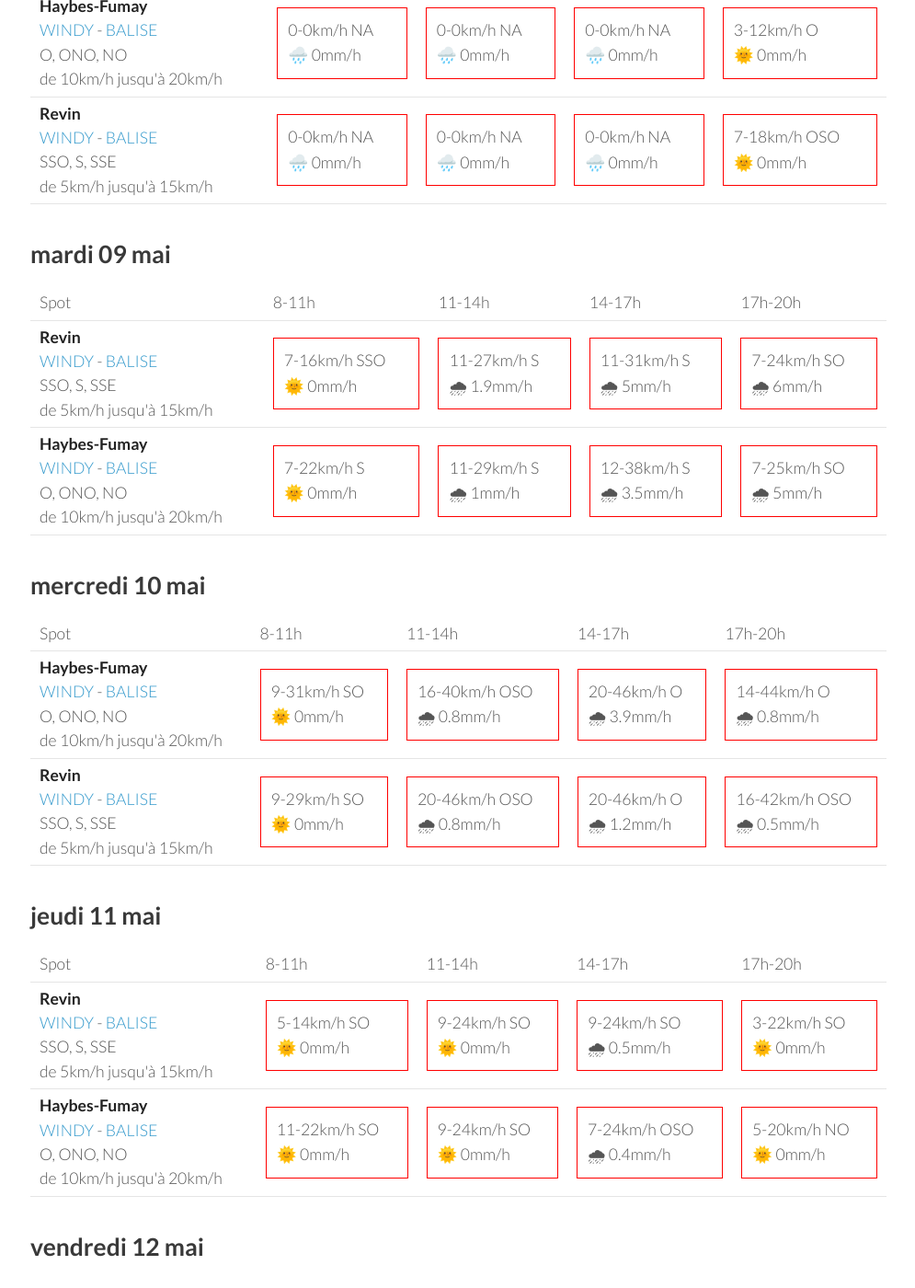
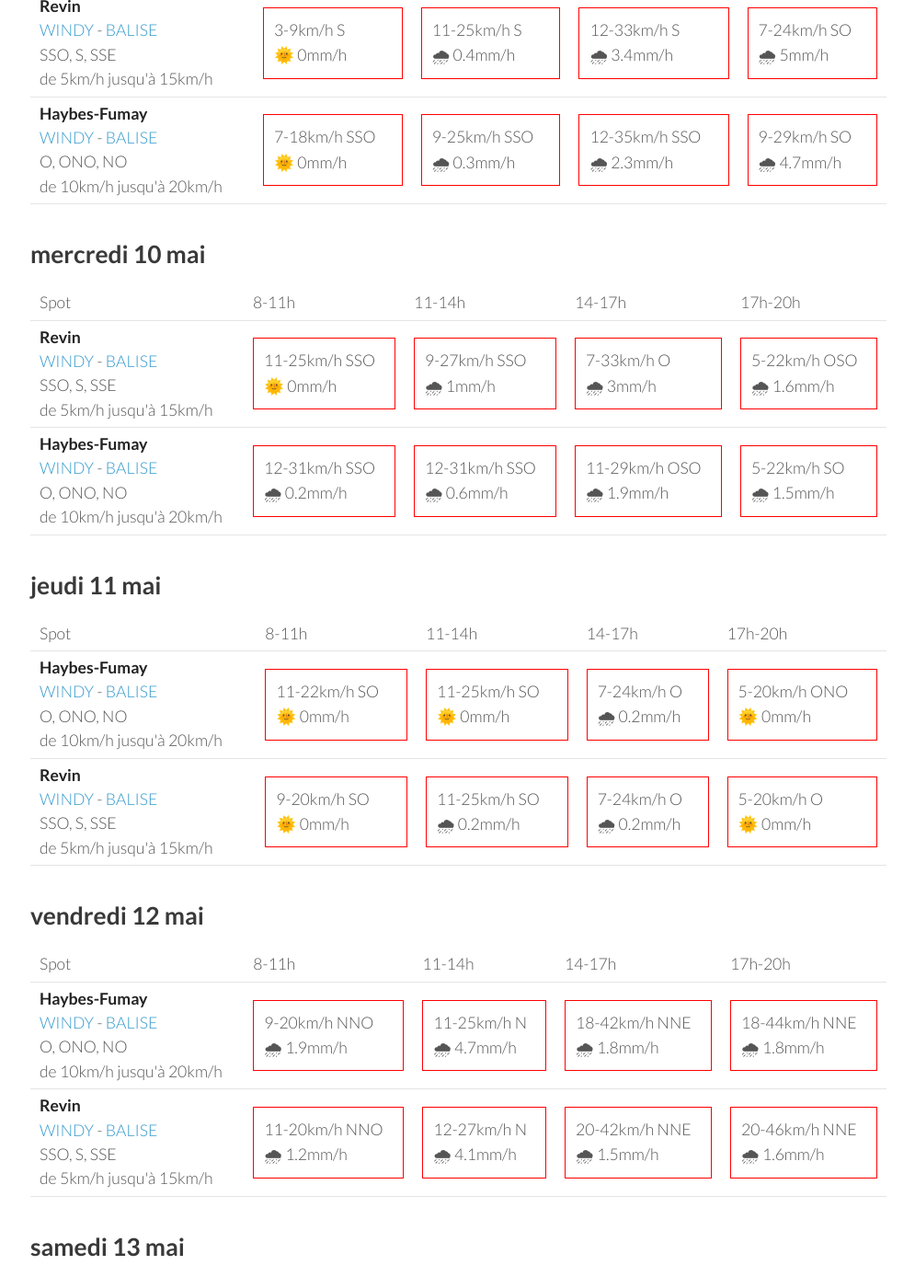
Before and after one commit to parapente-dans-le-nord/parapente-dans-le-nord.github.io, a Jekyll site: the page built from ardennes.markdown, in a window 1280 px wide and 1400 px high, scrolled down 378 px. Shown: the whole window at 92% size, without its empty margins (25-1020 px from the left). Built offline with Jekyll 4.4.1, drawn with Linux system fonts in a browser that asks for light colours; some of the changed text lies outside the part shown.

Commit message:
update index.markdown

```diff
--- a/ardennes.markdown
+++ b/ardennes.markdown
@@ -7,42 +7,8 @@ title:  "Tous les spots"
 {: .links}
 
 # Prevision Windy, modèle Arome
-page mise à jour le lundi 08 mai 22:10
+page mise à jour le mardi 09 mai 06:10
 
-## lundi 08 mai
-
-{::nomarkdown}
-<table>
-  <tbody>
-    <tr>
-      <td>Spot</td>
-      <td>8-11h</td>
-      <td>11-14h</td>
-      <td>14-17h</td>
-      <td>17h-20h</td>
-    </tr>
-<tr>
-        <td><strong>Haybes-Fumay</strong><br><a href="https://windy.com/49.998/4.715?49.913,4.738,10">WINDY</a> - <span class=""><a href="http://www.balisemeteo.com/balise.php?idBalise=104">BALISE</a> </span><br> <span class="vent-favorable">O, ONO, NO</span><br><span class="force-vent">de 10km/h jusqu'à 20km/h</span> </td>
-
-            <td><div class="not-flyable"><p>0-0km/h NA</p><p>🌧️ 0mm/h</p></div></td>
-            <td><div class="not-flyable"><p>0-0km/h NA</p><p>🌧️ 0mm/h</p></div></td>
-            <td><div class="not-flyable"><p>0-0km/h NA</p><p>🌧️ 0mm/h</p></div></td>
-            <td><div class="not-flyable"><p>3-12km/h O</p><p>🌞 0mm/h</p></div></td>
-
-    </tr>
-<tr>
-        <td><strong>Revin</strong><br><a href="https://windy.com/49.948/4.625?49.543,4.625,8">WINDY</a> - <span class=""><a href="http://www.balisemeteo.com/balise.php?idBalise=5019">BALISE</a> </span><br> <span class="vent-favorable">SSO, S, SSE</span><br><span class="force-vent">de 5km/h jusqu'à 15km/h</span> </td>
-
-            <td><div class="not-flyable"><p>0-0km/h NA</p><p>🌧️ 0mm/h</p></div></td>
-            <td><div class="not-flyable"><p>0-0km/h NA</p><p>🌧️ 0mm/h</p></div></td>
-            <td><div class="not-flyable"><p>0-0km/h NA</p><p>🌧️ 0mm/h</p></div></td>
-            <td><div class="not-flyable"><p>7-18km/h OSO</p><p>🌞 0mm/h</p></div></td>
-
-    </tr>
-
-</tbody>
-</table>
-{:/}
 ## mardi 09 mai
 
 {::nomarkdown}
@@ -58,20 +24,20 @@ page mise à jour le lundi 08 mai 22:10
 <tr>
         <td><strong>Revin</strong><br><a href="https://windy.com/49.948/4.625?49.543,4.625,8">WINDY</a> - <span class=""><a href="http://www.balisemeteo.com/balise.php?idBalise=5019">BALISE</a> </span><br> <span class="vent-favorable">SSO, S, SSE</span><br><span class="force-vent">de 5km/h jusqu'à 15km/h</span> </td>
 
-            <td><div class="not-flyable"><p>7-16km/h SSO</p><p>🌞 0mm/h</p></div></td>
-            <td><div class="not-flyable"><p>11-27km/h S</p><p>🌧 1.9mm/h</p></div></td>
-            <td><div class="not-flyable"><p>11-31km/h S</p><p>🌧 5mm/h</p></div></td>
-            <td><div class="not-flyable"><p>7-24km/h SO</p><p>🌧 6mm/h</p></div></td>
+            <td><div class="not-flyable"><p>3-9km/h S</p><p>🌞 0mm/h</p></div></td>
+            <td><div class="not-flyable"><p>11-25km/h S</p><p>🌧 0.4mm/h</p></div></td>
+            <td><div class="not-flyable"><p>12-33km/h S</p><p>🌧 3.4mm/h</p></div></td>
+            <td><div class="not-flyable"><p>7-24km/h SO</p><p>🌧 5mm/h</p></div></td>
 
 
     </tr>
 <tr>
         <td><strong>Haybes-Fumay</strong><br><a href="https://windy.com/49.998/4.715?49.913,4.738,10">WINDY</a> - <span class=""><a href="http://www.balisemeteo.com/balise.php?idBalise=104">BALISE</a> </span><br> <span class="vent-favorable">O, ONO, NO</span><br><span class="force-vent">de 10km/h jusqu'à 20km/h</span> </td>
 
-            <td><div class="not-flyable"><p>7-22km/h S</p><p>🌞 0mm/h</p></div></td>
-            <td><div class="not-flyable"><p>11-29km/h S</p><p>🌧 1mm/h</p></div></td>
-            <td><div class="not-flyable"><p>12-38km/h S</p><p>🌧 3.5mm/h</p></div></td>
-            <td><div class="not-flyable"><p>7-25km/h SO</p><p>🌧 5mm/h</p></div></td>
+            <td><div class="not-flyable"><p>7-18km/h SSO</p><p>🌞 0mm/h</p></div></td>
+            <td><div class="not-flyable"><p>9-25km/h SSO</p><p>🌧 0.3mm/h</p></div></td>
+            <td><div class="not-flyable"><p>12-35km/h SSO</p><p>🌧 2.3mm/h</p></div></td>
+            <td><div class="not-flyable"><p>9-29km/h SO</p><p>🌧 4.7mm/h</p></div></td>
 
 
     </tr>
@@ -92,22 +58,22 @@ page mise à jour le lundi 08 mai 22:10
       <td>17h-20h</td>
     </tr>
 <tr>
-        <td><strong>Haybes-Fumay</strong><br><a href="https://windy.com/49.998/4.715?49.913,4.738,10">WINDY</a> - <span class=""><a href="http://www.balisemeteo.com/balise.php?idBalise=104">BALISE</a> </span><br> <span class="vent-favorable">O, ONO, NO</span><br><span class="force-vent">de 10km/h jusqu'à 20km/h</span> </td>
+        <td><strong>Revin</strong><br><a href="https://windy.com/49.948/4.625?49.543,4.625,8">WINDY</a> - <span class=""><a href="http://www.balisemeteo.com/balise.php?idBalise=5019">BALISE</a> </span><br> <span class="vent-favorable">SSO, S, SSE</span><br><span class="force-vent">de 5km/h jusqu'à 15km/h</span> </td>
 
-            <td><div class="not-flyable"><p>9-31km/h SO</p><p>🌞 0mm/h</p></div></td>
-            <td><div class="not-flyable"><p>16-40km/h OSO</p><p>🌧 0.8mm/h</p></div></td>
-            <td><div class="not-flyable"><p>20-46km/h O</p><p>🌧 3.9mm/h</p></div></td>
-            <td><div class="not-flyable"><p>14-44km/h O</p><p>🌧 0.8mm/h</p></div></td>
+            <td><div class="not-flyable"><p>11-25km/h SSO</p><p>🌞 0mm/h</p></div></td>
+            <td><div class="not-flyable"><p>9-27km/h SSO</p><p>🌧 1mm/h</p></div></td>
+            <td><div class="not-flyable"><p>7-33km/h O</p><p>🌧 3mm/h</p></div></td>
+            <td><div class="not-flyable"><p>5-22km/h OSO</p><p>🌧 1.6mm/h</p></div></td>
 
 
     </tr>
 <tr>
-        <td><strong>Revin</strong><br><a href="https://windy.com/49.948/4.625?49.543,4.625,8">WINDY</a> - <span class=""><a href="http://www.balisemeteo.com/balise.php?idBalise=5019">BALISE</a> </span><br> <span class="vent-favorable">SSO, S, SSE</span><br><span class="force-vent">de 5km/h jusqu'à 15km/h</span> </td>
+        <td><strong>Haybes-Fumay</strong><br><a href="https://windy.com/49.998/4.715?49.913,4.738,10">WINDY</a> - <span class=""><a href="http://www.balisemeteo.com/balise.php?idBalise=104">BALISE</a> </span><br> <span class="vent-favorable">O, ONO, NO</span><br><span class="force-vent">de 10km/h jusqu'à 20km/h</span> </td>
 
-            <td><div class="not-flyable"><p>9-29km/h SO</p><p>🌞 0mm/h</p></div></td>
-            <td><div class="not-flyable"><p>20-46km/h OSO</p><p>🌧 0.8mm/h</p></div></td>
-            <td><div class="not-flyable"><p>20-46km/h O</p><p>🌧 1.2mm/h</p></div></td>
-            <td><div class="not-flyable"><p>16-42km/h OSO</p><p>🌧 0.5mm/h</p></div></td>
+            <td><div class="not-flyable"><p>12-31km/h SSO</p><p>🌧 0.2mm/h</p></div></td>
+            <td><div class="not-flyable"><p>12-31km/h SSO</p><p>🌧 0.6mm/h</p></div></td>
+            <td><div class="not-flyable"><p>11-29km/h OSO</p><p>🌧 1.9mm/h</p></div></td>
+            <td><div class="not-flyable"><p>5-22km/h SO</p><p>🌧 1.5mm/h</p></div></td>
 
 
     </tr>
@@ -128,22 +94,22 @@ page mise à jour le lundi 08 mai 22:10
       <td>17h-20h</td>
     </tr>
 <tr>
-        <td><strong>Revin</strong><br><a href="https://windy.com/49.948/4.625?49.543,4.625,8">WINDY</a> - <span class=""><a href="http://www.balisemeteo.com/balise.php?idBalise=5019">BALISE</a> </span><br> <span class="vent-favorable">SSO, S, SSE</span><br><span class="force-vent">de 5km/h jusqu'à 15km/h</span> </td>
+        <td><strong>Haybes-Fumay</strong><br><a href="https://windy.com/49.998/4.715?49.913,4.738,10">WINDY</a> - <span class=""><a href="http://www.balisemeteo.com/balise.php?idBalise=104">BALISE</a> </span><br> <span class="vent-favorable">O, ONO, NO</span><br><span class="force-vent">de 10km/h jusqu'à 20km/h</span> </td>
 
-            <td><div class="not-flyable"><p>5-14km/h SO</p><p>🌞 0mm/h</p></div></td>
-            <td><div class="not-flyable"><p>9-24km/h SO</p><p>🌞 0mm/h</p></div></td>
-            <td><div class="not-flyable"><p>9-24km/h SO</p><p>🌧 0.5mm/h</p></div></td>
-            <td><div class="not-flyable"><p>3-22km/h SO</p><p>🌞 0mm/h</p></div></td>
+            <td><div class="not-flyable"><p>11-22km/h SO</p><p>🌞 0mm/h</p></div></td>
+            <td><div class="not-flyable"><p>11-25km/h SO</p><p>🌞 0mm/h</p></div></td>
+            <td><div class="not-flyable"><p>7-24km/h O</p><p>🌧 0.2mm/h</p></div></td>
+            <td><div class="not-flyable"><p>5-20km/h ONO</p><p>🌞 0mm/h</p></div></td>
 
 
     </tr>
 <tr>
-        <td><strong>Haybes-Fumay</strong><br><a href="https://windy.com/49.998/4.715?49.913,4.738,10">WINDY</a> - <span class=""><a href="http://www.balisemeteo.com/balise.php?idBalise=104">BALISE</a> </span><br> <span class="vent-favorable">O, ONO, NO</span><br><span class="force-vent">de 10km/h jusqu'à 20km/h</span> </td>
+        <td><strong>Revin</strong><br><a href="https://windy.com/49.948/4.625?49.543,4.625,8">WINDY</a> - <span class=""><a href="http://www.balisemeteo.com/balise.php?idBalise=5019">BALISE</a> </span><br> <span class="vent-favorable">SSO, S, SSE</span><br><span class="force-vent">de 5km/h jusqu'à 15km/h</span> </td>
 
-            <td><div class="not-flyable"><p>11-22km/h SO</p><p>🌞 0mm/h</p></div></td>
-            <td><div class="not-flyable"><p>9-24km/h SO</p><p>🌞 0mm/h</p></div></td>
-            <td><div class="not-flyable"><p>7-24km/h OSO</p><p>🌧 0.4mm/h</p></div></td>
-            <td><div class="not-flyable"><p>5-20km/h NO</p><p>🌞 0mm/h</p></div></td>
+            <td><div class="not-flyable"><p>9-20km/h SO</p><p>🌞 0mm/h</p></div></td>
+            <td><div class="not-flyable"><p>11-25km/h SO</p><p>🌧 0.2mm/h</p></div></td>
+            <td><div class="not-flyable"><p>7-24km/h O</p><p>🌧 0.2mm/h</p></div></td>
+            <td><div class="not-flyable"><p>5-20km/h O</p><p>🌞 0mm/h</p></div></td>
 
 
     </tr>
@@ -164,22 +130,22 @@ page mise à jour le lundi 08 mai 22:10
       <td>17h-20h</td>
     </tr>
 <tr>
-        <td><strong>Revin</strong><br><a href="https://windy.com/49.948/4.625?49.543,4.625,8">WINDY</a> - <span class=""><a href="http://www.balisemeteo.com/balise.php?idBalise=5019">BALISE</a> </span><br> <span class="vent-favorable">SSO, S, SSE</span><br><span class="force-vent">de 5km/h jusqu'à 15km/h</span> </td>
+        <td><strong>Haybes-Fumay</strong><br><a href="https://windy.com/49.998/4.715?49.913,4.738,10">WINDY</a> - <span class=""><a href="http://www.balisemeteo.com/balise.php?idBalise=104">BALISE</a> </span><br> <span class="vent-favorable">O, ONO, NO</span><br><span class="force-vent">de 10km/h jusqu'à 20km/h</span> </td>
 
-            <td><div class="not-flyable"><p>11-22km/h N</p><p>🌞 0mm/h</p></div></td>
-            <td><div class="not-flyable"><p>18-37km/h NNE</p><p>🌞 0mm/h</p></div></td>
-            <td><div class="not-flyable"><p>18-40km/h N</p><p>🌧 1.6mm/h</p></div></td>
-            <td><div class="not-flyable"><p>22-46km/h N</p><p>🌧 1.4mm/h</p></div></td>
+            <td><div class="not-flyable"><p>9-20km/h NNO</p><p>🌧 1.9mm/h</p></div></td>
+            <td><div class="not-flyable"><p>11-25km/h N</p><p>🌧 4.7mm/h</p></div></td>
+            <td><div class="not-flyable"><p>18-42km/h NNE</p><p>🌧 1.8mm/h</p></div></td>
+            <td><div class="not-flyable"><p>18-44km/h NNE</p><p>🌧 1.8mm/h</p></div></td>
 
 
     </tr>
 <tr>
-        <td><strong>Haybes-Fumay</strong><br><a href="https://windy.com/49.998/4.715?49.913,4.738,10">WINDY</a> - <span class=""><a href="http://www.balisemeteo.com/balise.php?idBalise=104">BALISE</a> </span><br> <span class="vent-favorable">O, ONO, NO</span><br><span class="force-vent">de 10km/h jusqu'à 20km/h</span> </td>
+        <td><strong>Revin</strong><br><a href="https://windy.com/49.948/4.625?49.543,4.625,8">WINDY</a> - <span class=""><a href="http://www.balisemeteo.com/balise.php?idBalise=5019">BALISE</a> </span><br> <span class="vent-favorable">SSO, S, SSE</span><br><span class="force-vent">de 5km/h jusqu'à 15km/h</span> </td>
 
-            <td><div class="not-flyable"><p>12-25km/h N</p><p>🌞 0mm/h</p></div></td>
-            <td><div class="not-flyable"><p>16-33km/h N</p><p>🌧 1.8mm/h</p></div></td>
-            <td><div class="not-flyable"><p>18-42km/h NNE</p><p>🌧 1.8mm/h</p></div></td>
-            <td><div class="not-flyable"><p>18-44km/h NNE</p><p>🌧 1.8mm/h</p></div></td>
+            <td><div class="not-flyable"><p>11-20km/h NNO</p><p>🌧 1.2mm/h</p></div></td>
+            <td><div class="not-flyable"><p>12-27km/h N</p><p>🌧 4.1mm/h</p></div></td>
+            <td><div class="not-flyable"><p>20-42km/h NNE</p><p>🌧 1.5mm/h</p></div></td>
+            <td><div class="not-flyable"><p>20-46km/h NNE</p><p>🌧 1.6mm/h</p></div></td>
 
 
     </tr>
@@ -212,10 +178,10 @@ page mise à jour le lundi 08 mai 22:10
 <tr>
         <td><strong>Revin</strong><br><a href="https://windy.com/49.948/4.625?49.543,4.625,8">WINDY</a> - <span class=""><a href="http://www.balisemeteo.com/balise.php?idBalise=5019">BALISE</a> </span><br> <span class="vent-favorable">SSO, S, SSE</span><br><span class="force-vent">de 5km/h jusqu'à 15km/h</span> </td>
 
-            <td><div class="not-flyable"><p>18-33km/h NNE</p><p>🌞 0mm/h</p></div></td>
-            <td><div class="not-flyable"><p>18-42km/h NNE</p><p>🌧 0.2mm/h</p></div></td>
-            <td><div class="not-flyable"><p>18-44km/h NNE</p><p>🌧 0.2mm/h</p></div></td>
-            <td><div class="not-flyable"><p>22-46km/h NNE</p><p>🌧 0.8mm/h</p></div></td>
+            <td><div class="not-flyable"><p>18-35km/h NNE</p><p>🌞 0mm/h</p></div></td>
+            <td><div class="not-flyable"><p>18-38km/h NNE</p><p>🌞 0mm/h</p></div></td>
+            <td><div class="not-flyable"><p>16-38km/h NNE</p><p>🌞 0mm/h</p></div></td>
+            <td><div class="not-flyable"><p>18-38km/h NNE</p><p>🌧 0.2mm/h</p></div></td>
 
 
     </tr>
```
